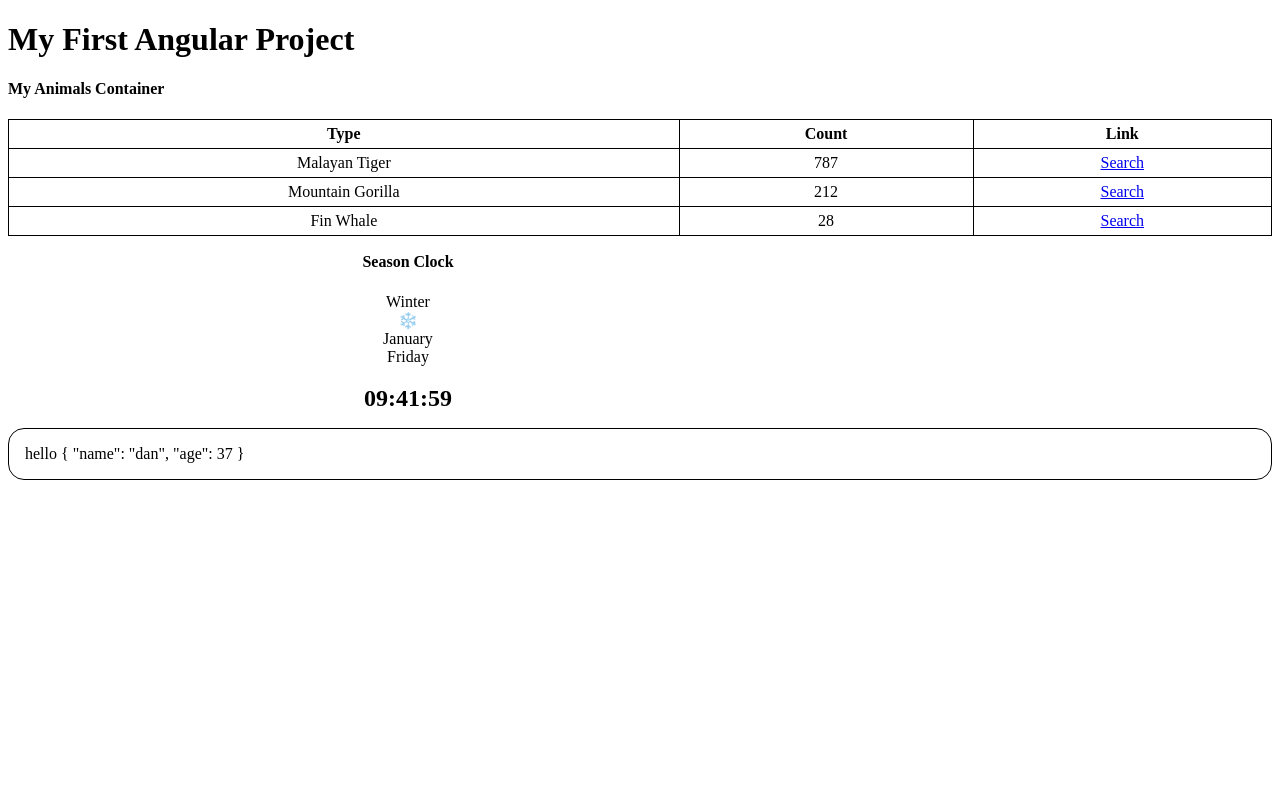
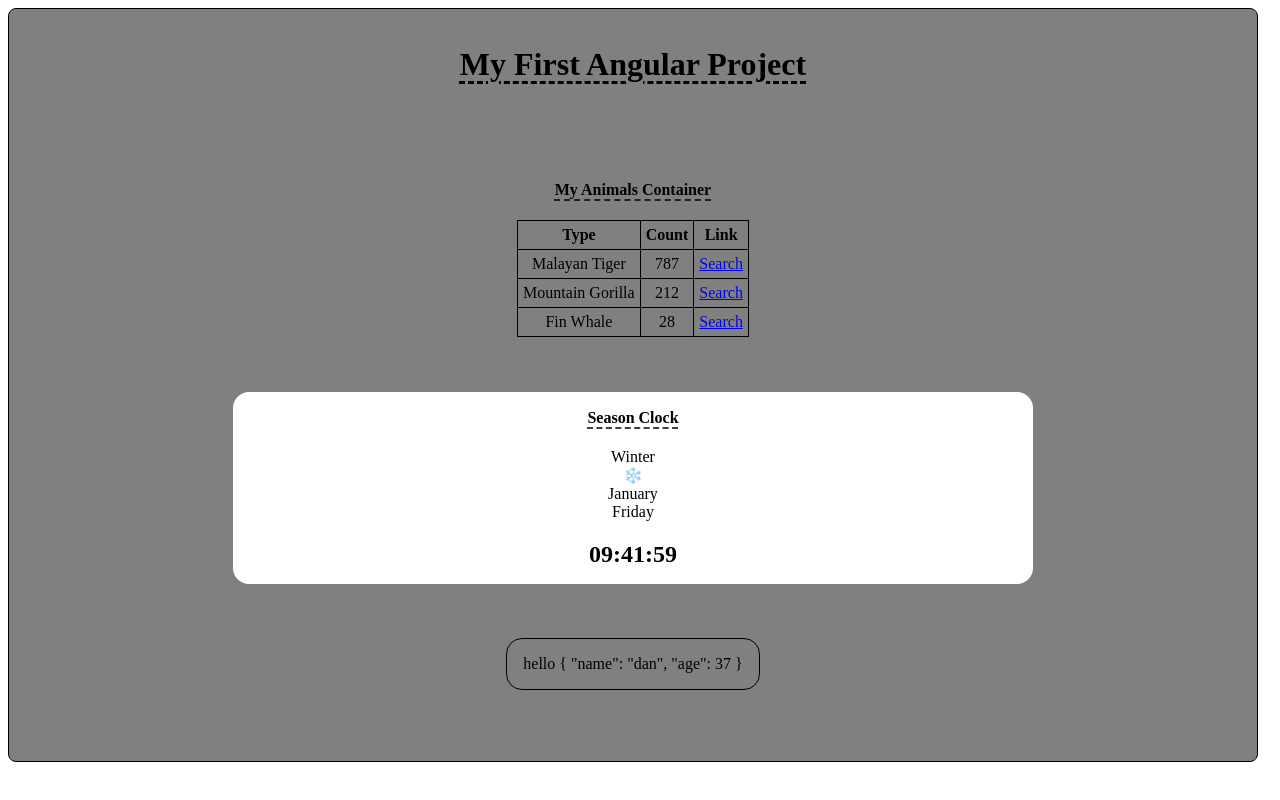
Before and after one commit to WDD-CODER/My-First-Lagecy-Angular-Project, an Angular app: page / in a window 1280 px wide. Built offline with nearby package versions, Linux system fonts and the light colour scheme.

Commit message:
style(global): update main container and typography

```diff
--- a/src/app/app-root/app.scss
+++ b/src/app/app-root/app.scss
@@ -0,0 +1,6 @@
+
+    h1 {
+        text-align: center;
+        text-decoration: underline dashed;
+        text-underline-offset: 5px;
+    }
--- a/src/styles.scss
+++ b/src/styles.scss
@@ -1 +1,20 @@
-/* You can add global styles to this file, and also import other style files */
+.main-container {
+    display: grid;
+    justify-items: center;
+
+    height: 90vh;
+    max-width: 95vw;
+
+    padding: 1em;
+
+    background-color: gray;
+
+    border-radius: 1vh;
+    border: 1px black solid;
+
+ h4 {
+        text-align: center;
+        text-decoration: underline dashed black;
+        text-underline-offset: 5px;
+    }
+}
```
